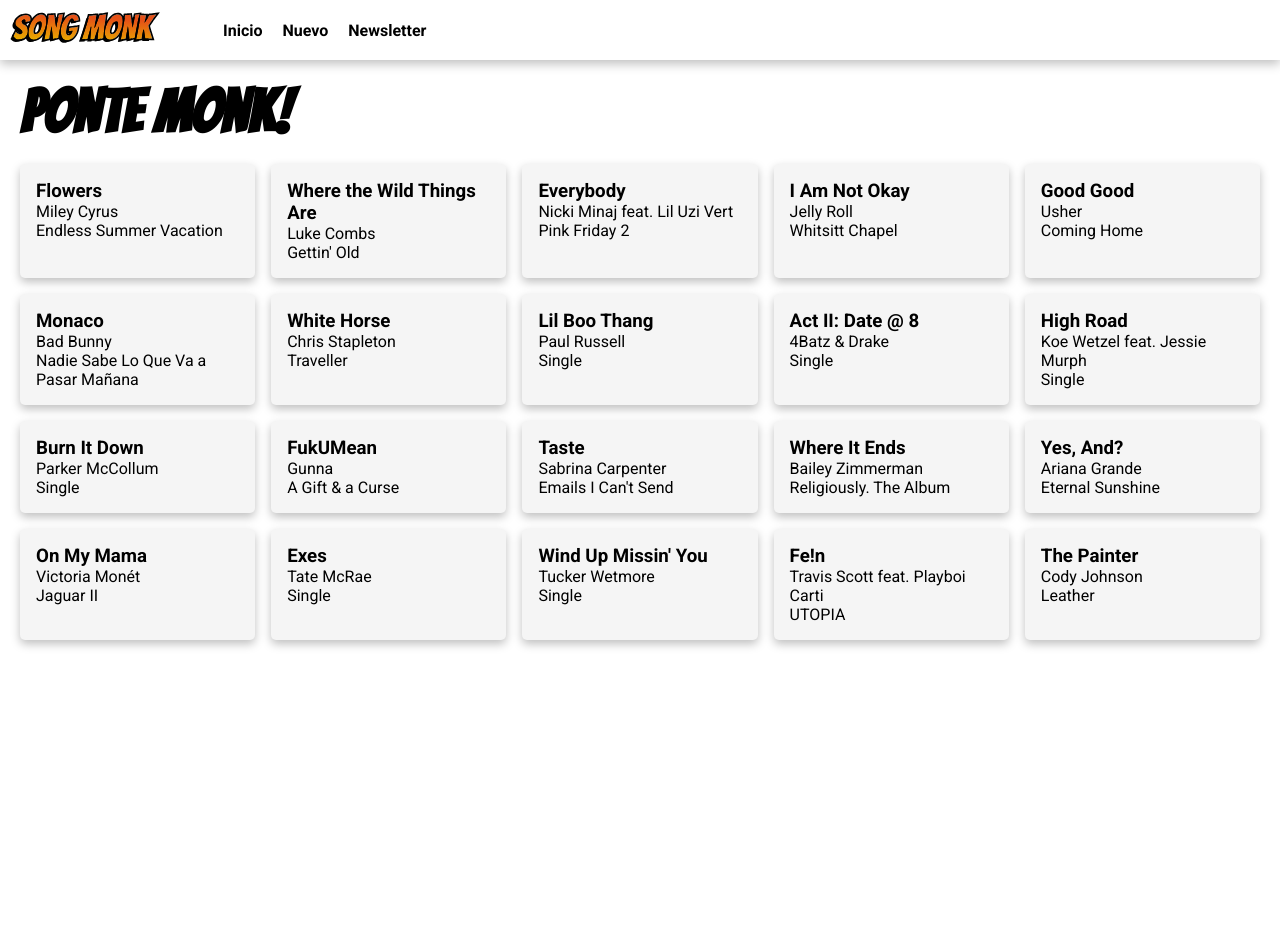
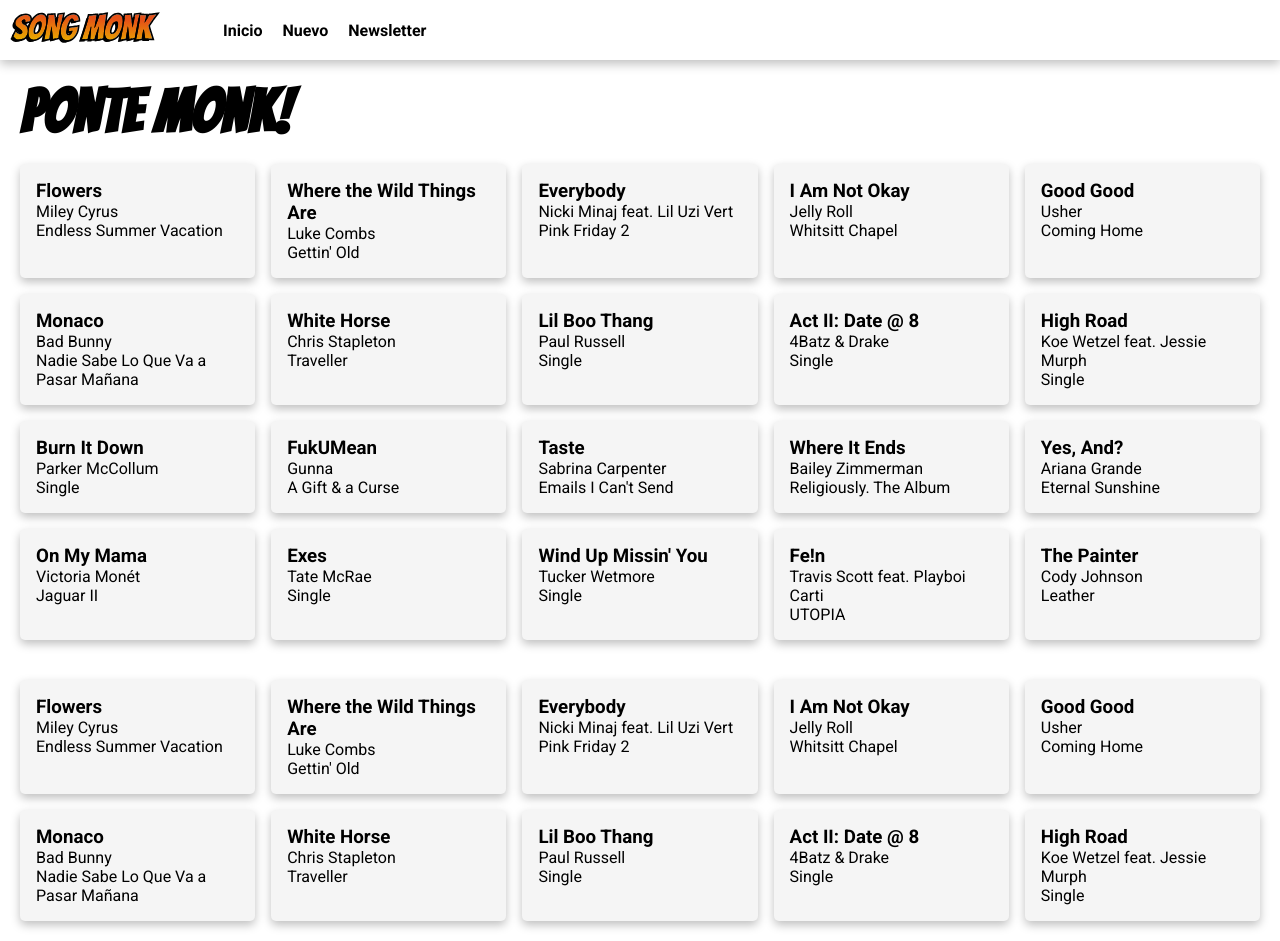
Before and after one commit to ego-mejia/song-monk, a React (Create React App) app: page / in a window 1280 px wide. Before the commit the page ends 800 px from the top, so only its background shows below. Built offline with nearby package versions, Linux system fonts and the light colour scheme.

Commit message:
Added Library component to App

```diff
--- a/src/App.js
+++ b/src/App.js
@@ -1,6 +1,7 @@
 import React, { Component } from "react";
 import Header from "./components/Header";
 import Songs from "./components/SearchResults";
+import Library from "./components/Library";
 import { songsList } from "./components/songsData";
 
 import "./style/main.css";
@@ -25,7 +26,8 @@
         <div className="App__title">
           <h1>Ponte Monk!</h1>
         </div>
-        <Songs songsList={this.state.allSongs} />
+        <Songs songList={this.state.allSongs} />
+        <Library songList={this.state.librarySongs} />
       </div>
     );
   }
--- a/src/components/Library.js
+++ b/src/components/Library.js
@@ -3,10 +3,10 @@
 
 const Library = ({ songList }) => {
   return (
-    <section className="Library">
-      {songList.map(({ title, artist, album }, index) => {
-        <Song title={title} artist={artist} album={album} key={index} />;
-      })}
+    <section id="Library" className="songs">
+      {songList.map(({ title, artist, album }, index) => (
+        <Song title={title} artist={artist} album={album} key={index} />
+      ))}
     </section>
   );
 };
--- a/src/components/SearchResults.js
+++ b/src/components/SearchResults.js
@@ -1,10 +1,10 @@
 import React from "react";
 import Song from "./Song";
 
-const Songs = ({ songsList }) => {
+const Songs = ({ songList }) => {
   return (
     <section id="searchResults" className="songs">
-      {songsList.map(({ title, artist, album }, index) => (
+      {songList.map(({ title, artist, album }, index) => (
         <Song title={title} artist={artist} album={album} key={index} />
       ))}
     </section>
```
